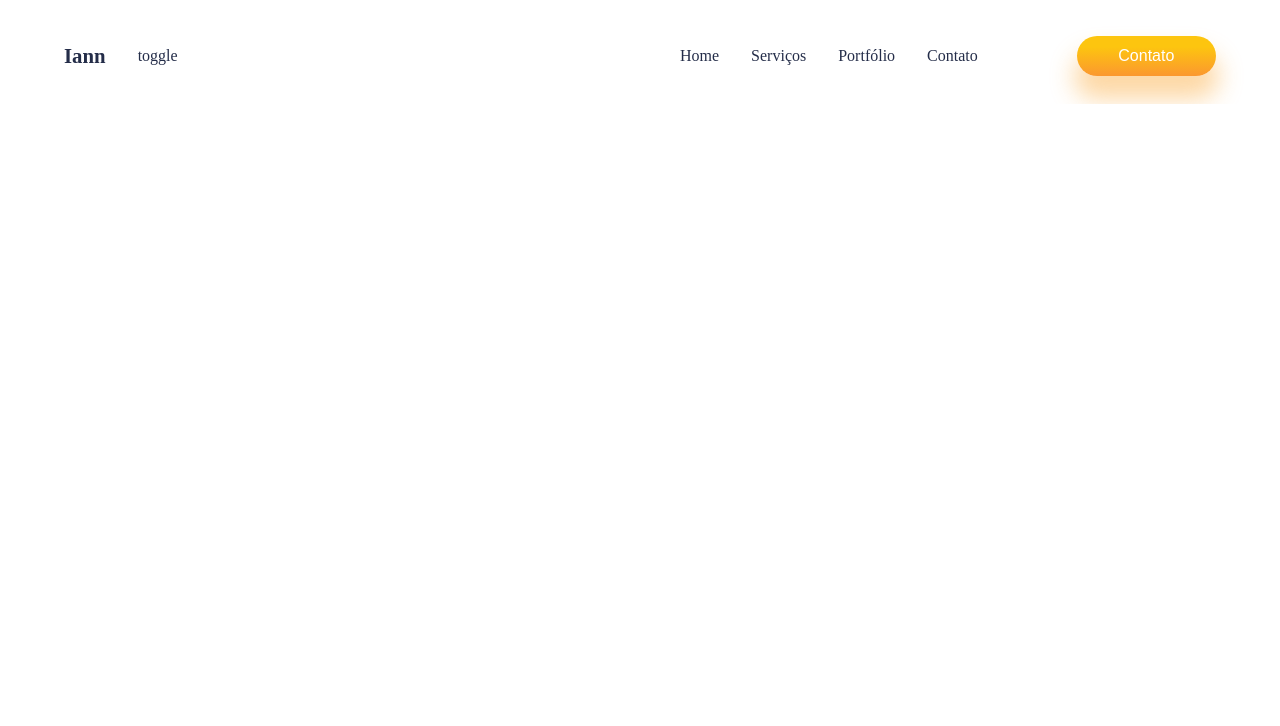
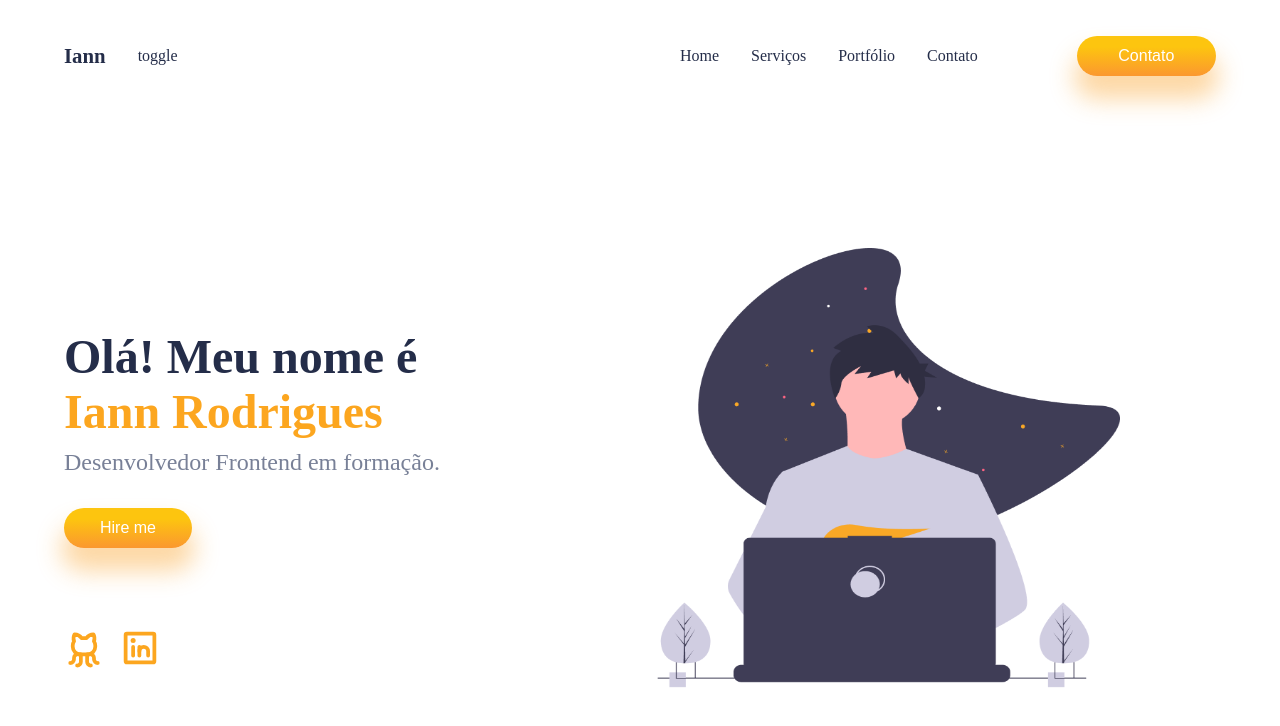
Before and after one commit to Iann-rst/portfolio-react, a React (Vite) app: page / in a window 1280 px wide. Shown: the top 726 px of the page. Built offline with nearby package versions, Linux system fonts and the light colour scheme.

Commit message:
feat: Intro

```diff
--- a/src/App.jsx
+++ b/src/App.jsx
@@ -1,10 +1,14 @@
 import './App.css'
+import { Intro } from './components/Intro'
 import { NavBar } from './components/NavBar'
 
 function App() {
   return (
     <div className="App">
       <NavBar />
+      <main>
+        <Intro />
+      </main>
     </div>
   )
 }
--- /dev/null
+++ b/src/components/Intro/index.jsx
@@ -0,0 +1,34 @@
+import './styles.css';
+import { GithubLogo, LinkedinLogo, } from 'phosphor-react';
+
+import Img from '../../assets/Imagem-Home.png';
+
+export function Intro() {
+  return (
+    <div className="intro">
+      <div className="i-left">
+        <div className="i-name">
+          <span>Olá! Meu nome é </span>
+          <span>Iann Rodrigues</span>
+          <span>Desenvolvedor Frontend em formação.</span>
+        </div>
+
+        <button className="btn i-button">Hire me</button>
+
+        <div className="i-icons">
+          <a href="" title='GitHub'>
+            <GithubLogo size={40} weight="bold" />
+          </a>
+          <a href="" title="LinkedIn">
+            <LinkedinLogo size={40} weight="bold" />
+          </a>
+        </div>
+      </div>
+
+      <div className="i-right">
+        <img src={Img} alt="" />
+      </div>
+
+    </div>
+  )
+}
--- /dev/null
+++ b/src/components/Intro/styles.css
@@ -0,0 +1,84 @@
+.intro {
+  display: flex;
+  height: 77vh;
+  margin-top: 6rem;
+  align-items: center;
+}
+
+.i-left {
+  display: flex;
+  position: relative;
+  flex: 1;
+  flex-direction: column;
+  gap: 2rem;
+}
+
+.i-name {
+  display: flex;
+  flex-direction: column;
+}
+
+/*primeiro span*/
+
+.i-name>:nth-child(1) {
+  color: var(--black);
+  font-weight: bold;
+  font-size: 3rem;
+}
+
+/*segundo span*/
+.i-name>:nth-child(2) {
+  color: var(--orange);
+  font-weight: bold;
+  font-size: 3rem;
+}
+
+/*terceiro span*/
+.i-name>:nth-child(3) {
+  font-weight: 100;
+  font-size: 1.5rem;
+  color: var(--gray);
+  margin-top: 10px;
+}
+
+.i-button {
+  width: 8rem;
+  height: 2.5rem;
+}
+
+.i-icons {
+  margin-top: 3rem;
+  display: flex;
+  gap: 1rem;
+}
+
+.i-icons>* {
+  color: var(--orange)
+}
+
+.i-icons>*:hover {
+  cursor: pointer;
+  transform: scale(1.4);
+}
+
+.i-right img {
+  width: 37.5rem;
+  height: 31.25rem;
+  margin-right: 6rem;
+}
+
+/*@media(max-width:923px) {
+  .intro {
+    height: 100%;
+    display: flex;
+    flex-direction: column-reverse;
+    align-items: center;
+    justify-content: center;
+    margin-top: 0;
+    gap: 2rem;
+  }
+
+  .i-right img {
+    transform: scale(0.7);
+  }
+}*/
```
